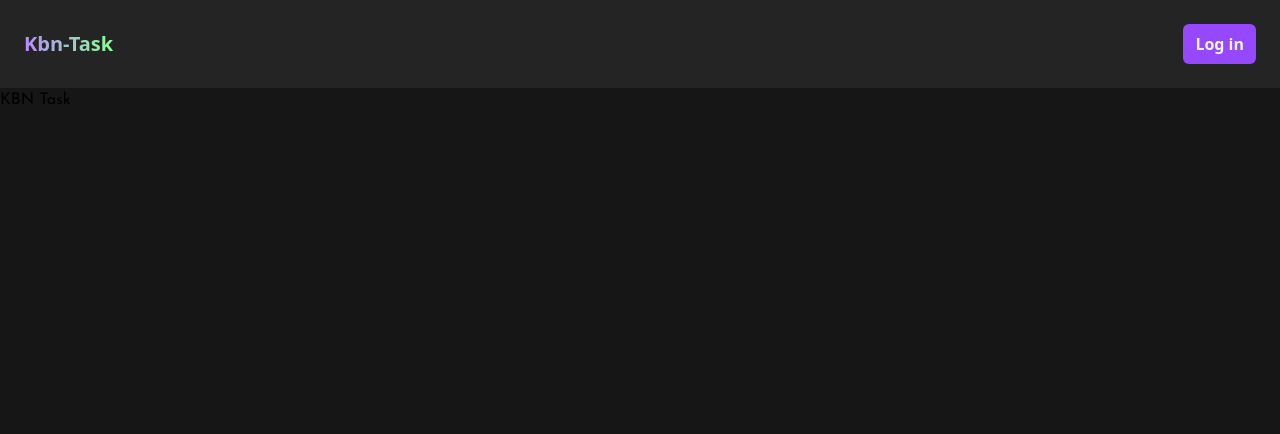
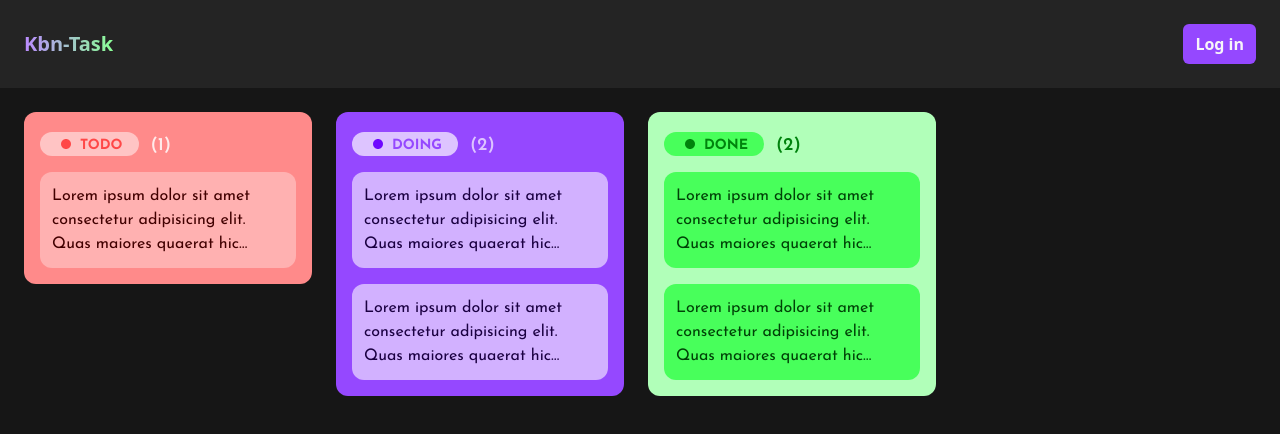
Before and after one commit to lucianosants/kbn-task, a Next.js app: page / in a window 1280 px wide. Shown: the top 434 px of the page. Built offline with nearby package versions, Linux system fonts and the light colour scheme.

Commit message:
`feat` add a screen for home page

```diff
--- a/pages/index.tsx
+++ b/pages/index.tsx
@@ -1,16 +1,25 @@
 import Head from 'next/head';
 import { default_font } from '@/src/lib/next-font';
+import HomeScreen from '@/src/screens/HomeScreen';
 
 export default function Home() {
     return (
         <>
             <Head>
                 <title>KBN Task</title>
-                <meta name="description" content="Generated by create next app" />
-                <meta name="viewport" content="width=device-width, initial-scale=1" />
+                <meta
+                    name="description"
+                    content="Generated by create next app"
+                />
+                <meta
+                    name="viewport"
+                    content="width=device-width, initial-scale=1"
+                />
                 <link rel="icon" href="/favicon.ico" />
             </Head>
-            <main style={default_font.style}>KBN Task</main>
+            <main className={`h-full ${default_font.className}`}>
+                <HomeScreen />
+            </main>
         </>
     );
 }
--- /dev/null
+++ b/src/screens/HomeScreen/index.tsx
@@ -0,0 +1,62 @@
+import Container from '@/src/components/Container';
+import Section from '@/src/components/Section';
+import Todo from '@/src/components/Todo';
+
+import data from '@/_data/home/en.json';
+import fakeData from '@/_data/fakeData.json';
+
+export default function HomeScreen() {
+    const { titles } = data.main;
+
+    const getAmount = (taskList: string) =>
+        fakeData.filter((tasks) => tasks.status === taskList).length;
+
+    return (
+        <Container>
+            <Section
+                title={titles[0]}
+                status="todo"
+                amount={getAmount(titles[0])}
+            >
+                {fakeData &&
+                    fakeData
+                        .filter((task) => task.status === titles[0])
+                        .map((task) => (
+                            <Todo key={task.id} status="todo">
+                                {task.content}
+                            </Todo>
+                        ))}
+            </Section>
+
+            <Section
+                title={titles[1]}
+                status="doing"
+                amount={getAmount(titles[1])}
+            >
+                {fakeData &&
+                    fakeData
+                        .filter((task) => task.status === titles[1])
+                        .map((task) => (
+                            <Todo key={task.id} status="doing">
+                                {task.content}
+                            </Todo>
+                        ))}
+            </Section>
+
+            <Section
+                title={titles[2]}
+                status="done"
+                amount={getAmount(titles[2])}
+            >
+                {fakeData &&
+                    fakeData
+                        .filter((task) => task.status === titles[2])
+                        .map((task) => (
+                            <Todo key={task.id} status="done">
+                                {task.content}
+                            </Todo>
+                        ))}
+            </Section>
+        </Container>
+    );
+}
```
